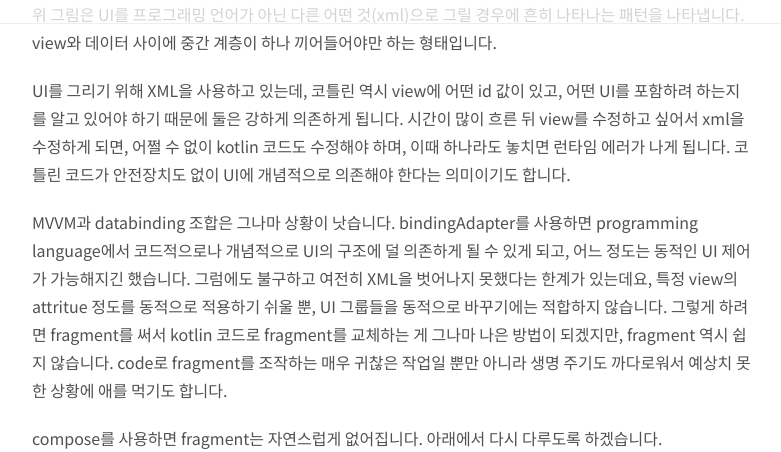
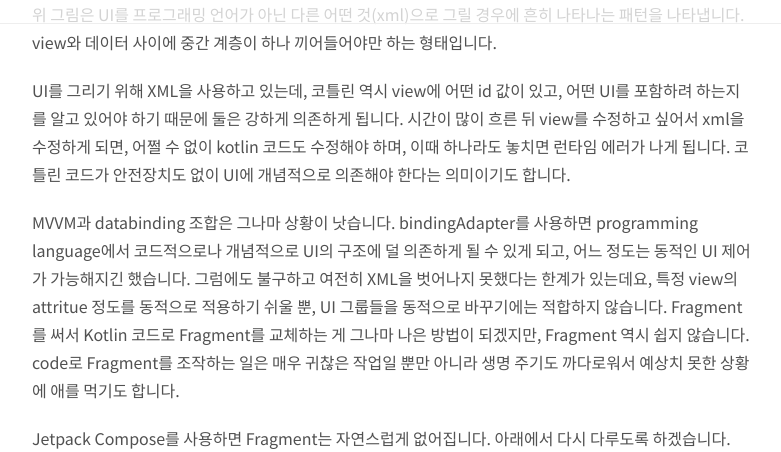
Before and after one commit to wooooooak/wooooooak.github.io, a Jekyll site: the page built from _posts/Compose/2021-05-18-컴포즈가필요한이유.md, in a window 1280 px wide and 1400 px high, scrolled down 1660 px, cut to the strip 50-502 px from the top of the window. Shown: the whole strip, without its empty margins (248-1029 px from the left). Built offline with Jekyll 4.4.1, drawn with Linux system fonts in a browser that asks for light colours; nearby versions of some CDN libraries; some web fonts are replaced; comment, search, counter and statistics services are not loaded; some of the changed text lies outside the part shown.

Commit message:
오탈자 수정

````diff
--- a/_posts/Compose/2021-05-18-컴포즈가필요한이유.md
+++ b/_posts/Compose/2021-05-18-컴포즈가필요한이유.md
@@ -33,13 +33,13 @@ comments: true
 
 UI를 그리기 위해 XML을 사용하고 있는데, 코틀린 역시 view에 어떤 id 값이 있고, 어떤 UI를 포함하려 하는지를 알고 있어야 하기 때문에 둘은 강하게 의존하게 됩니다. 시간이 많이 흐른 뒤 view를 수정하고 싶어서 xml을 수정하게 되면, 어쩔 수 없이 kotlin 코드도 수정해야 하며, 이때 하나라도 놓치면 런타임 에러가 나게 됩니다. 코틀린 코드가 안전장치도 없이 UI에 개념적으로 의존해야 한다는 의미이기도 합니다.
 
-MVVM과 databinding 조합은 그나마 상황이 낫습니다. bindingAdapter를 사용하면 programming language에서 코드적으로나 개념적으로 UI의 구조에 덜 의존하게 될 수 있게 되고, 어느 정도는 동적인 UI 제어가 가능해지긴 했습니다. 그럼에도 불구하고 여전히 XML을 벗어나지 못했다는 한계가 있는데요, 특정 view의 attritue 정도를 동적으로 적용하기 쉬울 뿐, UI 그룹들을 동적으로 바꾸기에는 적합하지 않습니다. 그렇게 하려면 fragment를 써서 kotlin 코드로 fragment를 교체하는 게 그나마 나은 방법이 되겠지만, fragment 역시 쉽지 않습니다. code로 fragment를 조작하는 매우 귀찮은 작업일 뿐만 아니라 생명 주기도 까다로워서 예상치 못한 상황에 애를 먹기도 합니다.
+MVVM과 databinding 조합은 그나마 상황이 낫습니다. bindingAdapter를 사용하면 programming language에서 코드적으로나 개념적으로 UI의 구조에 덜 의존하게 될 수 있게 되고, 어느 정도는 동적인 UI 제어가 가능해지긴 했습니다. 그럼에도 불구하고 여전히 XML을 벗어나지 못했다는 한계가 있는데요, 특정 view의 attritue 정도를 동적으로 적용하기 쉬울 뿐, UI 그룹들을 동적으로 바꾸기에는 적합하지 않습니다. Fragment를 써서 Kotlin 코드로 Fragment를 교체하는 게 그나마 나은 방법이 되겠지만, Fragment 역시 쉽지 않습니다. code로 Fragment를 조작하는 일은 매우 귀찮은 작업일 뿐만 아니라 생명 주기도 까다로워서 예상치 못한 상황에 애를 먹기도 합니다.
 
-compose를 사용하면 fragment는 자연스럽게 없어집니다. 아래에서 다시 다루도록 하겠습니다.
+Jetpack Compose를 사용하면 Fragment는 자연스럽게 없어집니다. 아래에서 다시 다루도록 하겠습니다.
 
 ![image](https://user-images.githubusercontent.com/18481078/118648476-669c1700-b81d-11eb-9122-9da3c40dacc9.png)
 
-위 그림은, XML이 아닌 선언형 UI toolkit인 Jetpack Compose(only kotlin)로 구현할 경우 나타나는 패턴입니다. 즉, 데이터를 입력받으면 UI를 그려주는 kotlin 함수(composable 함수)를 사용하여 UI를 그리게 되는 상황인데요, viewModel에서 변경된 데이터를 Composable 함수의 파라미터로 바로 넘겨주기만 하면 되기 때문에, **서로 다른 분야를 이어주며 강한 결합도를 자랑하는 Extra Layer가 사라지게 됩니다.** UI가 바뀌면, Composable 함수만 수정하면 될 뿐입니다.
+위 그림은, 선언형 UI toolkit인 Jetpack Compose(only kotlin)로 구현할 경우 나타나는 패턴입니다. 즉, 데이터를 입력받으면 UI를 그려주는 Kotlin 함수(composable 함수)를 사용하여 UI를 그리게 되는 상황인데요, ViewModel에서 변경된 데이터를 Composable 함수의 파라미터로 바로 넘겨주기만 하면 되기 때문에, **서로 다른 분야를 이어주며 강한 결합도를 가지는 Extra Layer가 사라지게 됩니다.** UI가 바뀌면, Composable 함수만 수정하면 될 뿐입니다.
 
 ### Good bye fragment
 
@@ -149,7 +149,7 @@ fun MyView() {
 
 ## 3. 상속을 버리고 합성을 선택하다.
 
-기존에는 모든 컴포넌트가 View.java를 상속해야 합니다. 그러나 View.java는 3만 줄이 넘을 만큼 너무 거대합니다. **BaseClass가 이렇게 많은 역할을 하게 되면, 하위 클래스가 많아지면 많아질수록 Base 클래스 자체를 바꾸는 게 굉장히 부담으로 다가옵니다.** 실제로 Android team의 Anna-Chriara는, 이제 와서 이렇게 비대해진 상속 관계를 도저히 바꾸기 힘들다며 후회하고 있다고 말했습니다.
+기존에는 모든 컴포넌트가 `View.java`를 상속해야 합니다. 그러나 `View.java`는 3만 줄이 넘을 만큼 너무 거대합니다. **BaseClass가 이렇게 많은 역할을 하게 되면, 하위 클래스가 많아지면 많아질수록 Base 클래스 자체를 바꾸는 게 굉장히 부담으로 다가옵니다.** 실제로 Android Team의 Anna-Chriara는, 이제 와서 이렇게 비대해진 상속 관계를 도저히 바꾸기 힘들다며 후회하고 있다고 말했습니다.
 
 Jetpack Compose는 상속 대신에 합성(Composition)을 사용하여 전체적인 UI 컴포넌트를 구성하도록 설계되었고, Composable이라 불리는 각 UI 컴포넌트들 또한 전혀 상속을 하지 않고 합성만을 사용해서 구현되어 있습니다. 생각해 보면 Composable은 단지 상태를 받아서 UI를 그려주는 **함수**에 불과하기 때문에 당연히 상속이란 개념이 없는 게 당연합니다.
 
@@ -172,9 +172,9 @@ Jetpack Compose의 탄생 원인은 선언형으로 UI 개발이 끝이 아닙
 
 ### 상속보다는 합성을
 
-결국 객체지향의 기본 내용인데, 상속은 코드 재사용을 목적으로 사용해선 안됩니다. 상속은 타입 계층을 만들 목적으로 사용해야 합니다. 만약 코드 재사용을 목적으로 상속을 사용한다면 기존 Android UI System 같은 문제가 생길 수 있습니다. 계층 관계가 전혀 없이 단지 코드 재사용이 목적이라면, 상속보다는 해당 기능을 수행하는 객체에 의존해서 그 객체를 사용하도록 하는 게 좋습니다.
+결국 객체지향의 기본 내용인데, 상속은 코드 재사용을 목적으로 사용해선 안됩니다. 상속은 타입 계층을 만들 목적으로 사용해야 합니다. 만약 코드 재사용을 목적으로 상속을 사용한다면 기존 Android UI System 같은 문제가 생길 수 있습니다. 계층 관계가 전혀 없이 단지 코드 재사용이 목적이라면, 상속보다는 해당 기능을 수행할 다른 객체에 의존해서 그 객체를 사용하도록 하는 게 좋습니다.
 
-그렇다면 어떻게 상속 없이 View를 재사용할까요? `Button`이 text를 랜더링 할 때 어떻게 상속 없이 `TextView`의 text rendering 메서드 구현을 복붙하지 않고서 랜더링할 수 있을까요? 합성을 사용하면 됩니다. 더 이상 `Button`에서 text를 변경할 때, 상속받은 text에 "hello"를 입력하지 않아야 합니다. 대신 `Button`이 `TextView`를 가지고 있게 해서, `TextView`가 랜더링 하도록 위임하면 됩니다. 그리고 이게 바로 Compose가 설계된 방식이고, 여러분이 Jetpack Compose로 UI를 그릴 때 사용할 방식입니다.
+더 이상 `Button`에서 text를 변경할 때, 상속받은 `text` 속성에 "hello"를 입력하지 않아야 합니다. 대신 `Button`이 `TextView`를 가지고 있게 해서, `TextView`가 랜더링 하도록 위임하면 됩니다. 그리고 이게 바로 Compose가 설계된 방식이고, 여러분이 Jetpack Compose로 UI를 그릴 때 사용할 방식입니다.
 
 ```kotlin
 Button(onClick = { /*TODO*/ }) {
````
Also changed, not shown: other parts of _posts/Compose/2021-05-18-컴포즈가필요한이유.md (+3 -3 lines).
